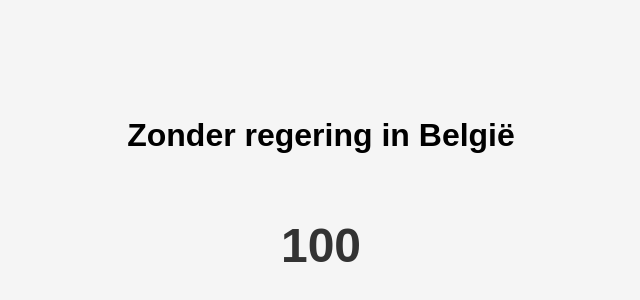
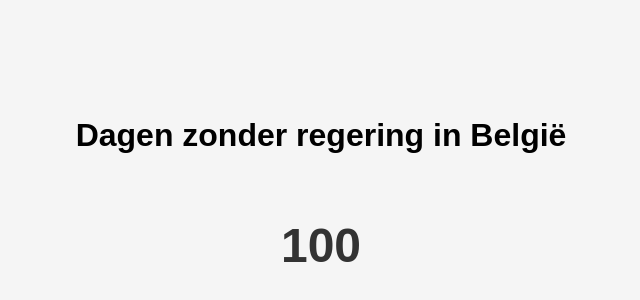
Before and after one commit to eThibault/iseraleenregering, a plain HTML site: page index.html in a window 1280 px wide. Shown: the part 192-492 px from the top of the page, without its empty margins (319-959 px from the left). Drawn offline with Linux system fonts and the light colour scheme.

Commit message:
Update index.html

```diff
--- a/index.html
+++ b/index.html
@@ -3,11 +3,11 @@
 <head>
     <meta charset="UTF-8">
     <meta name="viewport" content="width=device-width, initial-scale=1.0">
-    <title>Zonder regering in België</title>
+    <title>Iseraleenregering</title>
     <link rel="stylesheet" href="style.css">
 </head>
 <body>
-    <h1>Zonder regering in België</h1>
+    <h1>Dagen zonder regering in België</h1>
     <p id="days-counter"></p>
     <script src="script.js"></script>
 </body>
```
